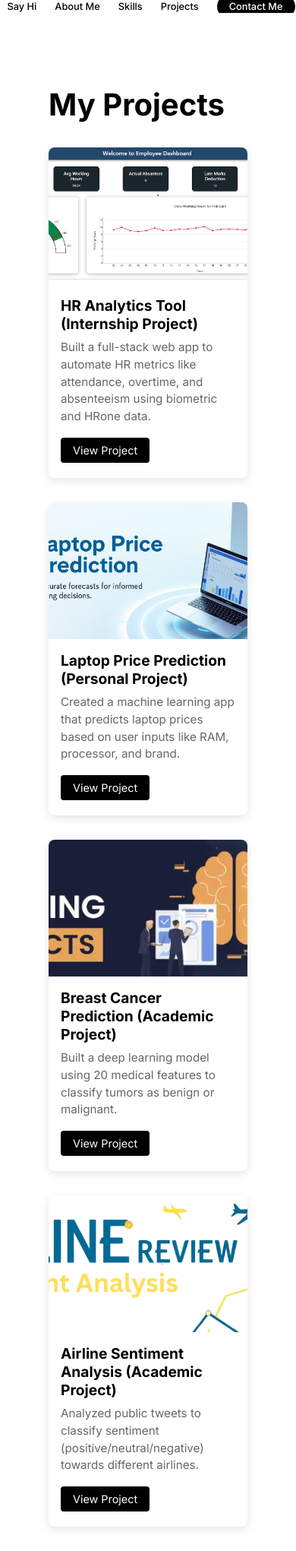
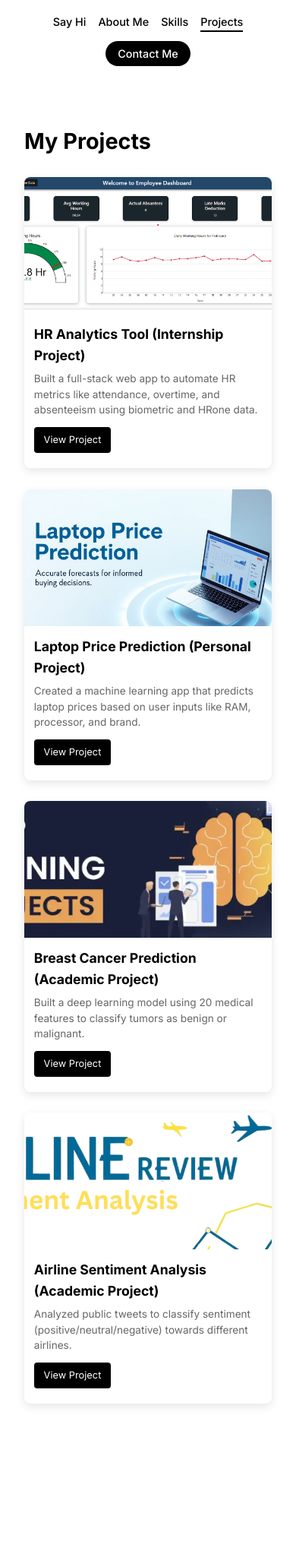
Before and after one commit to adityaaa-09/Portfolio-Project, a Flask app: page /portfolio in a window 390 px wide. Shown: the whole page at 76% size. After the commit the page ends 1851 px from the top, so only its background shows below. Run offline with Flask 3, Linux system fonts and the light colour scheme.

Commit message:
Update portfolio.css

```diff
--- a/static/css/portfolio.css
+++ b/static/css/portfolio.css
@@ -11,12 +11,17 @@
 body {
     font-family: 'Inter', sans-serif;
     background-color: #ffffff;
-    color: #333;
-    overflow-y: auto;  /* enable vertical scrolling */
+    color: var(--text-primary);
+    line-height: 1.6;
+    overflow-y: auto;
 }
 
 .container {
     min-height: 100vh;
+    padding: 0 5rem; /* Same padding for all pages */
+    margin: 0 auto; /* Center align */
+    display: flex;
+    flex-direction: column;
 }
 
 /* Left Section */
@@ -31,19 +36,31 @@ body {
 }
 
 /* Nav Styles with Animation */
+.navbar-wrapper {
+    width: 100%;
+    max-width: 1280px; /* Same as contact page container */
+    margin: 0 auto; /* Center alignment */
+    padding: 0 2rem; /* Consistent padding */
+    position: relative;
+}
+
 .main-nav {
-    position: absolute;
-    top: 2rem;
-    right: 6rem;
+    position: fixed; /* Makes the navbar stay in one place */
+    margin-top: 1.5rem;
+    left: 79rem;
     width: auto;
-    z-index: 10;
+    z-index: 1000; /* Ensures it stays above other elements */
+    padding: 1rem 1rem;
 }
 
 .main-nav ul {
     display: flex;
     justify-content: center;
+    align-items: center;
     list-style: none;
     gap: 2rem;
+    margin: 0;
+    padding: 0;
 }
 
 .main-nav a {
@@ -309,60 +326,182 @@ body {
     }
 }
 
-/* Media Queries */
-@media (min-width: 768px) {
+/* ====== RESPONSIVE STYLES ====== */
+
+/* === Large Tablets and Small Laptops (max-width: 1200px) === */
+@media screen and (max-width: 1200px) {
+  .container {
+    padding: 0 3rem;
+  }
+
+  .main-nav {
+    left: auto;
+    right: 2rem;
+    margin-top: 1rem;
+  }
+
+  .portfolio-content {
+    padding-left: 1rem;
+    padding-right: 1rem;
+  }
+
   .portfolio-grid {
-        grid-template-columns: repeat(2, 1fr);
+    grid-template-columns: repeat(2, 1fr); /* Keep 2 columns */
+    gap: 1.5rem;
   }
 }
 
-@media (max-width: 992px) {
-    .portfolio-content {
-        margin-top: 4rem;
+/* === Medium Tablets (max-width: 992px) === */
+@media screen and (max-width: 992px) {
+  .container {
+    padding: 0 2rem;
   }
 
-/* Responsive Design */
-@media (max-width: 992px) {
   .main-nav {
-        top: 1rem;
-        right: 2rem;
+    position: static;
+    margin-top: 0;
+    padding: 1rem 0;
+    width: 100%;
+    display: flex;
+    justify-content: center;
+  }
+
+  .main-nav ul {
+    gap: 1.5rem;
+  }
+
+  .portfolio-content {
+    margin-top: 3rem;
+  }
+
+  .portfolio-content h1 {
+    font-size: 2rem;
+  }
+
+  .portfolio-grid {
+    grid-template-columns: repeat(2, 1fr); /* Keep 2 columns */
+    gap: 1.5rem;
+  }
+
+  .portfolio-item h3 {
+    font-size: 1.1rem;
+  }
+
+  .portfolio-item p {
+    font-size: 0.9rem;
+  }
+
+  .portfolio-image {
+    height: 160px;
   }
 }
 
-@media (max-width: 768px) {
-    .main-nav ul {
-        justify-content: center;
-        gap: 1rem;
+/* === Small Tablets (max-width: 768px) === */
+@media screen and (max-width: 768px) {
+  .container {
     padding: 0 1rem;
   }
 
-    .about-content h1 {
-        font-size: 2rem;
+  .left-section {
+    padding: 1rem;
   }
 
-    .about-text p {
-        font-size: 1rem;
+  .main-nav ul {
+    gap: 1rem;
+  }
+
+  .main-nav a {
+    font-size: 0.9rem;
+  }
+
+  .portfolio-content {
+    padding-left: 0.5rem;
+    padding-right: 0.5rem;
+  }
+
+  .portfolio-grid {
+    grid-template-columns: 1fr; /* Change to 1 column */
+    gap: 1.5rem;
+  }
+
+  .portfolio-image {
+    height: 200px; /* Slightly taller for better visibility */
+  }
+
+  .view-project {
+    padding: 0.4rem 0.8rem;
+    font-size: 0.85rem;
   }
 }
 
-@media (max-width: 576px) {
-    .main-nav {
-        position: static;
-        width: 100%;
-        margin-left: 0.25rem;
-        margin-top: -0.2rem;
-        padding: 0rem;
+/* === Mobile (max-width: 576px) === */
+@media screen and (max-width: 576px) {
+  .container {
+    padding: 0 0.5rem;
   }
 
   .main-nav ul {
-        flex-direction: row;
     flex-wrap: wrap;
     justify-content: center;
-        gap: 1rem 1.5rem;
-        padding: 0;
   }
 
+  .portfolio-content h1 {
+    font-size: 1.8rem;
+    margin-bottom: 1.5rem;
+  }
+
+  .portfolio-grid {
+    gap: 1.2rem;
+  }
+
+  .portfolio-item {
+    margin-bottom: 0.5rem;
+  }
+
+  .portfolio-image {
+    height: 180px;
+  }
+
+  .portfolio-item h3 {
+    padding: 0.8rem 0.8rem 0.4rem;
+    font-size: 1.1rem;
+  }
+
+  .portfolio-item p {
+    padding: 0 0.8rem 0.8rem;
+    font-size: 0.85rem;
+  }
+
+  .view-project {
+    margin: 0 0.8rem 0.8rem;
+    padding: 0.4rem 0.8rem;
+    font-size: 0.8rem;
+  }
+}
+
+/* === Small Mobile (max-width: 375px) === */
+@media screen and (max-width: 375px) {
   .main-nav a {
     font-size: 0.8rem;
   }
+
+  .portfolio-content h1 {
+    font-size: 1.6rem;
   }
+
+  .portfolio-image {
+    height: 160px;
+  }
+
+  .portfolio-item h3 {
+    font-size: 1rem;
+  }
+
+  .portfolio-item p {
+    font-size: 0.8rem;
+  }
+
+  .contact-btn {
+    padding: 0.4rem 0.8rem;
+  }
+}
```
Lines whose indentation alone changed are shown as unchanged.
